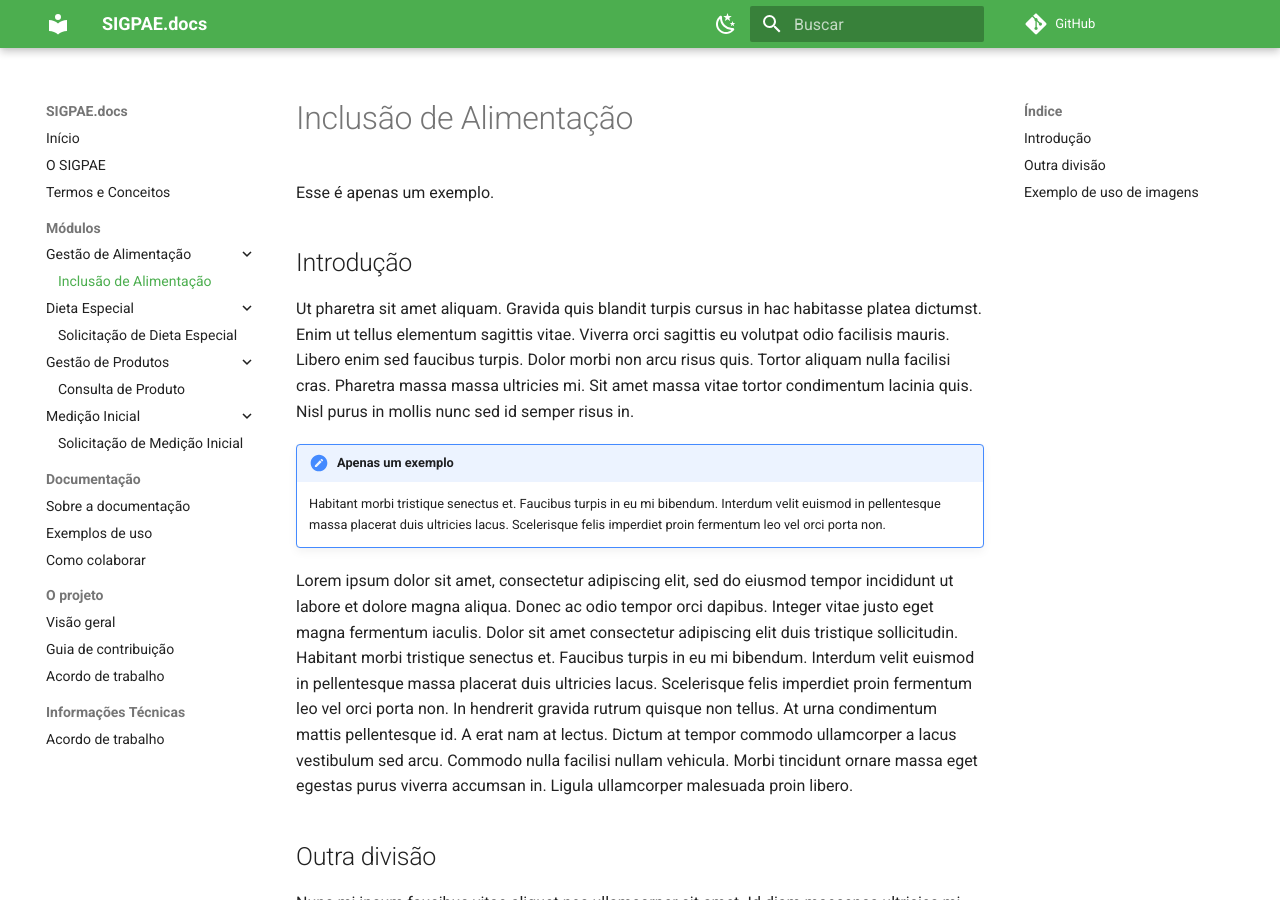
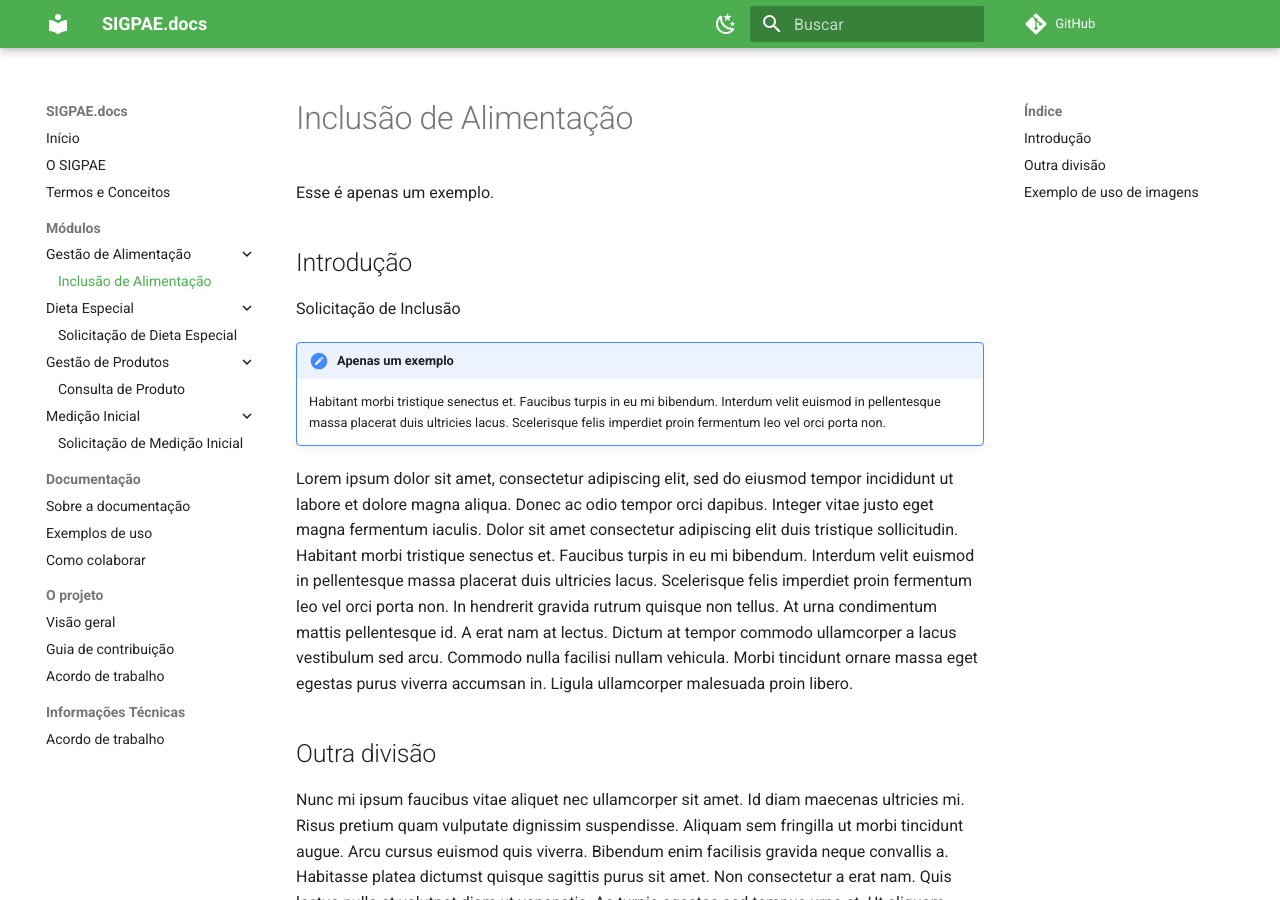
Before and after one commit to prefeiturasp/SME-SIGPAE-Docs, an MkDocs documentation site: the page built from docs/Módulos/Gestão de Alimentação/inclusao_alimentacao.md, in a window 1280 px wide and 900 px high. Built offline with MkDocs 1.6.1 and Material for MkDocs 9.7.7, drawn with Linux system fonts in a browser that asks for light colours; comment, search, counter and statistics services are not loaded.

Commit message:
inclusão de alimentação

```diff
--- a/docs/Módulos/Gestão de Alimentação/inclusao_alimentacao.md
+++ b/docs/Módulos/Gestão de Alimentação/inclusao_alimentacao.md
@@ -3,7 +3,7 @@
 Esse é apenas um exemplo.
 
 ## Introdução
-Ut pharetra sit amet aliquam. Gravida quis blandit turpis cursus in hac habitasse platea dictumst. Enim ut tellus elementum sagittis vitae. Viverra orci sagittis eu volutpat odio facilisis mauris. Libero enim sed faucibus turpis. Dolor morbi non arcu risus quis. Tortor aliquam nulla facilisi cras. Pharetra massa massa ultricies mi. Sit amet massa vitae tortor condimentum lacinia quis. Nisl purus in mollis nunc sed id semper risus in.
+Solicitação de Inclusão
 
 !!! note "Apenas um exemplo"
 	Habitant morbi tristique senectus et.
```
